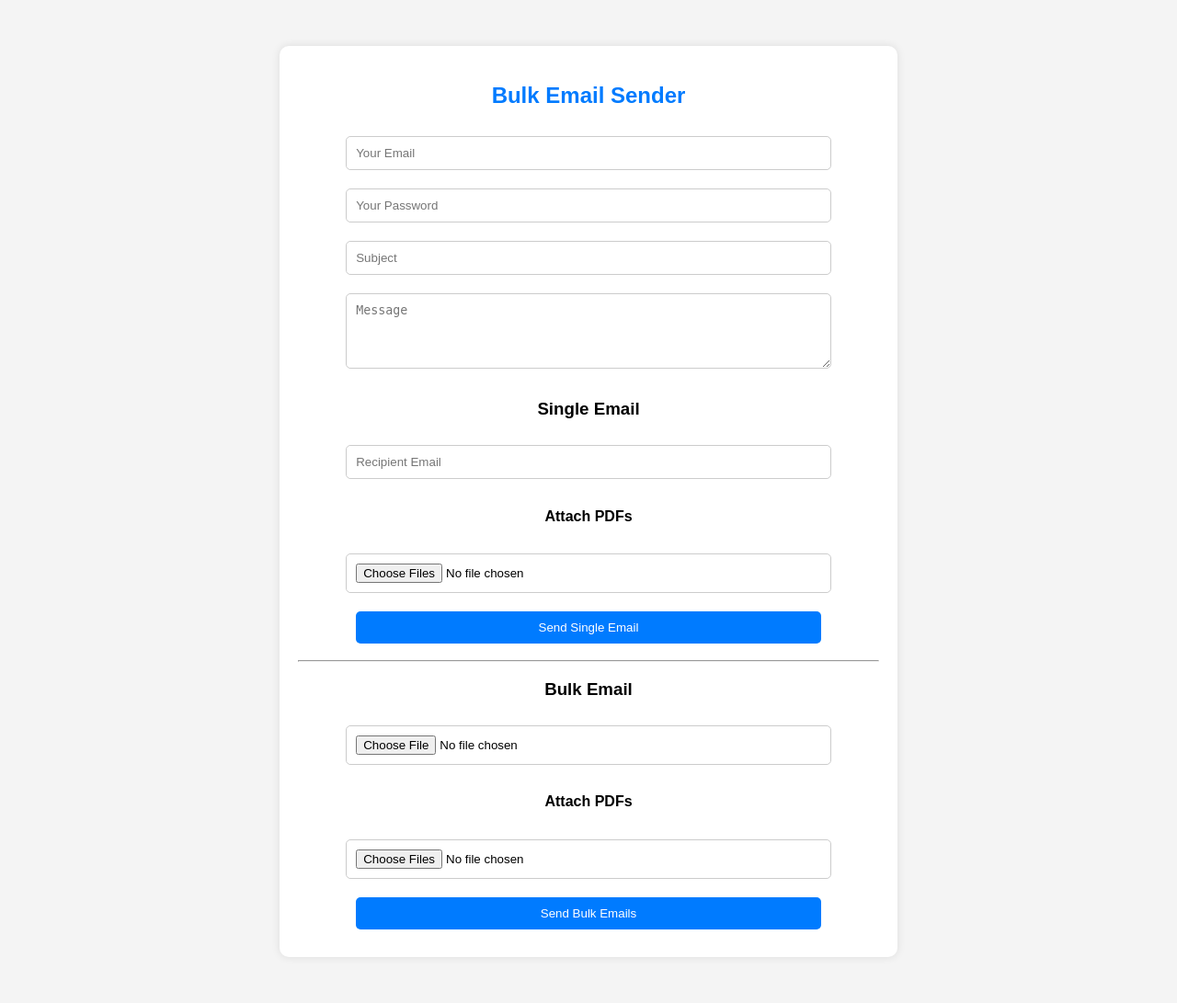
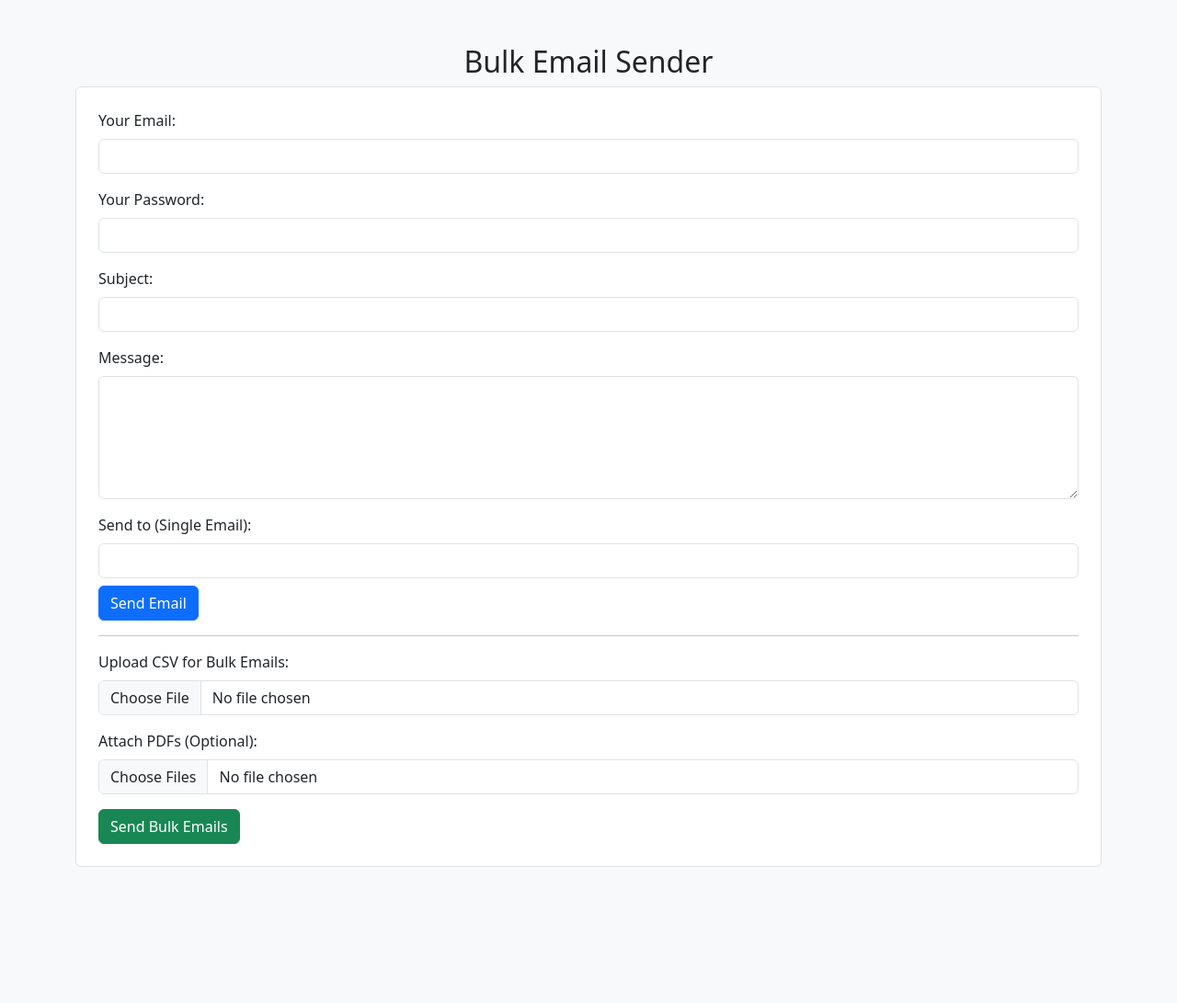
Before and after one commit to 13Anush/Email_Bot, a Flask app: page / in a window 1280 px wide. Shown: the whole page at 92% size. After the commit the page ends 943 px from the top, so only its background shows below. Run offline with Flask 3, Linux system fonts and the light colour scheme.

Commit message:
Email-Bot

```diff
--- a/app.py
+++ b/app.py
@@ -14,14 +14,14 @@
 EMAIL_SERVER = "smtp.gmail.com"
 EMAIL_PORT = 587
 
-
+# Function to send an individual email
 def send_email(to, subject, message, uname, pasw, pdf_paths):
     try:
         msg = MIMEMultipart()
         msg["From"] = uname
         msg["To"] = to
         msg["Subject"] = subject
-        msg.attach(MIMEText(message, "plain"))
+        msg.attach(MIMEText(message, "plain", "utf-8"))
 
         # Attach multiple PDFs
         for pdf_path in pdf_paths:
@@ -42,10 +42,10 @@
         print("Error:", e)
         return False
 
-
+# Function to send bulk emails
 def send_bulk_emails(csv_file, subject, message, uname, pasw, pdf_paths):
     try:
-        df = pd.read_csv(csv_file)
+        df = pd.read_csv(csv_file, encoding="utf-8")
         emails = df["Email"].tolist()
         total_emails = len(emails)
         sent_count = 0
@@ -57,7 +57,6 @@
         flash(f"Emails Sent: {sent_count}/{total_emails}", "success")
     except Exception as e:
         flash(f"Error: {str(e)}", "danger")
-
 
 @app.route("/", methods=["GET", "POST"])
 def index():
@@ -100,7 +99,6 @@
 
     return render_template("index.html")
 
-
 if __name__ == "__main__":
     if not os.path.exists("uploads"):
         os.makedirs("uploads")
--- a/templates/index.html
+++ b/templates/index.html
@@ -3,79 +3,60 @@
 <head>
     <meta charset="UTF-8">
     <meta name="viewport" content="width=device-width, initial-scale=1.0">
-    <title>Bulk Email Sender</title>
-    <style>
-        body {
-            font-family: Arial, sans-serif;
-            background-color: #f4f4f4;
-            text-align: center;
-        }
-        .container {
-            background: white;
-            padding: 20px;
-            margin: 50px auto;
-            width: 50%;
-            border-radius: 10px;
-            box-shadow: 0 0 10px rgba(0, 0, 0, 0.1);
-        }
-        h2 {
-            color: #007BFF;
-        }
-        input, textarea, button {
-            width: 80%;
-            padding: 10px;
-            margin: 10px 0;
-            border-radius: 5px;
-            border: 1px solid #ccc;
-        }
-        button {
-            background-color: #007BFF;
-            color: white;
-            border: none;
-            cursor: pointer;
-        }
-        button:hover {
-            background-color: #0056b3;
-        }
-        .flash {
-            color: green;
-        }
-    </style>
+    <title>Email Bot</title>
+    <link rel="stylesheet" href="https://cdn.jsdelivr.net/npm/bootstrap@5.3.0/dist/css/bootstrap.min.css">
 </head>
-<body>
+<body class="bg-light">
+    <div class="container mt-5">
+        <h2 class="text-center">Bulk Email Sender</h2>
+        <form method="POST" enctype="multipart/form-data" class="p-4 border rounded bg-white">
+            <div class="mb-3">
+                <label class="form-label">Your Email:</label>
+                <input type="email" name="email" class="form-control" required>
+            </div>
+            <div class="mb-3">
+                <label class="form-label">Your Password:</label>
+                <input type="password" name="password" class="form-control" required>
+            </div>
+            <div class="mb-3">
+                <label class="form-label">Subject:</label>
+                <input type="text" name="subject" class="form-control" required>
+            </div>
+            <div class="mb-3">
+                <label class="form-label">Message:</label>
+                <textarea name="message" class="form-control" rows="5" required></textarea>
+            </div>
 
-    <div class="container">
-        <h2>Bulk Email Sender</h2>
+            <!-- Single Email -->
+            <div class="mb-3">
+                <label class="form-label">Send to (Single Email):</label>
+                <input type="email" name="recipient" class="form-control">
+                <button type="submit" name="single_email" class="btn btn-primary mt-2">Send Email</button>
+            </div>
+
+            <hr>
+
+            <!-- Bulk Email -->
+            <div class="mb-3">
+                <label class="form-label">Upload CSV for Bulk Emails:</label>
+                <input type="file" name="csv_file" class="form-control">
+            </div>
+            <div class="mb-3">
+                <label class="form-label">Attach PDFs (Optional):</label>
+                <input type="file" name="pdf_files" class="form-control" multiple>
+            </div>
+            <button type="submit" name="bulk_email" class="btn btn-success">Send Bulk Emails</button>
+        </form>
 
         {% with messages = get_flashed_messages(with_categories=true) %}
             {% if messages %}
-                {% for category, message in messages %}
-                    <p class="{{ category }}">{{ message }}</p>
-                {% endfor %}
+                <div class="mt-4">
+                    {% for category, message in messages %}
+                        <div class="alert alert-{{ category }}">{{ message }}</div>
+                    {% endfor %}
+                </div>
             {% endif %}
         {% endwith %}
-
-        <form action="/" method="post" enctype="multipart/form-data">
-            <input type="email" name="email" placeholder="Your Email" required>
-            <input type="password" name="password" placeholder="Your Password" required>
-            <input type="text" name="subject" placeholder="Subject" required>
-            <textarea name="message" placeholder="Message" rows="4" required></textarea>
-
-            <h3>Single Email</h3>
-            <input type="email" name="recipient" placeholder="Recipient Email">
-            <h4>Attach PDFs</h4>
-            <input type="file" name="pdf_files" multiple>
-            <button type="submit" name="single_email">Send Single Email</button>
-
-            <hr>
-
-            <h3>Bulk Email</h3>
-            <input type="file" name="csv_file" required>
-            <h4>Attach PDFs</h4>
-            <input type="file" name="pdf_files" multiple>
-            <button type="submit" name="bulk_email">Send Bulk Emails</button>
-        </form>
     </div>
-
 </body>
 </html>
```
